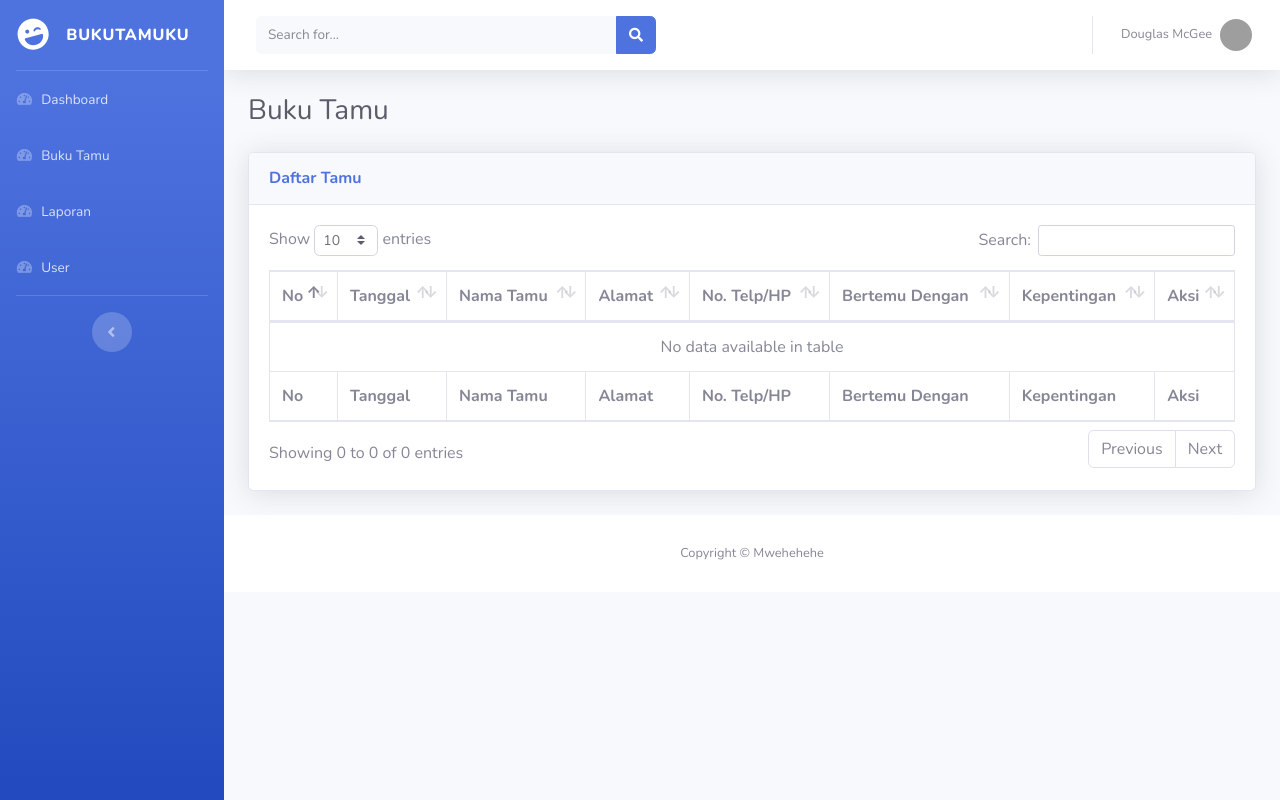
After one commit to Ahmad-Fadhil257/buku-tamu, a PHP site: page /buku-tamu.php in a window 1280 px wide. The commit adds this page. Run offline with PHP 8.4, Linux system fonts and the light colour scheme; data that the repository does not hold is empty; grey boxes are pictures that could not be loaded.

Commit message:
menambahkan halaman buku tamu dan fitur menampilkan data tamu

```diff
--- /dev/null
+++ b/buku-tamu.php
@@ -0,0 +1,89 @@
+<?php
+require_once('function.php');
+include_once('template/header.php');
+?>
+
+<?php
+include_once('template/header.php')
+?>
+
+<!-- Custom styles for this page -->
+<link href="assets/vendor/datatables/dataTables.bootstrap4.min.css" rel="stylesheet">
+
+
+<!-- Begin Page Content -->
+<div class="container-fluid">
+  <!-- Page Heading -->
+  <h1 class="h3 mb-4 text-gray-800">Buku Tamu</h1>
+  <!-- DataTales Example -->
+  <div class="card shadow mb-4">
+    <div class="card-header py-3">
+     <h6 class="m-0 font-weight-bold text-primary">Daftar Tamu</h6>
+    </div>
+    <div class="card-body">
+      <div class="table-responsive">
+        <table class="table table-bordered" id="dataTable" width="100%" cellspacing="0">
+          <thead>
+            <tr>
+              <th>No</th>
+              <th>Tanggal</th>
+              <th>Nama Tamu</th>
+              <th>Alamat</th>
+              <th>No. Telp/HP</th>
+              <th>Bertemu Dengan</th>
+              <th>Kepentingan</th>
+              <th>Aksi</th>
+
+            </tr>
+          </thead>
+          <tfoot>
+            <tr>
+              <th>No</th>
+              <th>Tanggal</th>
+              <th>Nama Tamu</th>
+              <th>Alamat</th>
+              <th>No. Telp/HP</th>
+              <th>Bertemu Dengan</th>
+              <th>Kepentingan</th>
+              <th>Aksi</th>
+            </tr>
+          </tfoot>
+          <tbody>
+            <?php
+            // penomoran auto-increment
+            $no = 1;
+
+            // Query untuk memanggil semua data dari tabel buku_tamu
+            $buku_tamu = query("SELECT * FROM buku_tamu");
+
+            foreach ($buku_tamu as $tamu) : ?>
+              <tr>
+                <td><?= $no++; ?></td>
+                <td><?= $tamu['tanggal'] ?></td>
+                <td><?= $tamu['nama_tamu'] ?></td>
+                <td><?= $tamu['alamat'] ?></td>
+                <td><?= $tamu['no_hp'] ?></td>
+                <td><?= $tamu['bertemu'] ?></td>
+                <td><?= $tamu['kepentingan'] ?></td>
+                <td>
+                  <button class="btn btn-success" type="button">Ubah</button>
+                  <button class="btn btn-danger" type="button">Hapus</button>
+                </td>
+              </tr>
+            <?php endforeach; ?>
+          </tbody>
+
+        </table>
+      </div>
+    </div>
+  </div>
+</div>
+
+
+<!-- /.container-fluid -->
+
+
+
+<?php
+include_once('template/footer.php')
+?>
--- /dev/null
+++ b/function.php
@@ -0,0 +1,15 @@
+<?php
+// panggil file koneksi.php
+require_once('koneksi.php');
+
+// membuat query ke DB
+function query($query) {
+    global $koneksi;
+    $result = mysqli_query($koneksi, $query);
+    $rows = [];
+    while ($row = mysqli_fetch_assoc($result)) {
+        $rows[] = $row;
+    }
+    return $rows;
+}
+?>
--- /dev/null
+++ b/koneksi.php
@@ -0,0 +1,8 @@
+<?php
+define('HOST_NAME', 'localhost');
+define('USER_NAME', 'root');
+define('PASSWORD', '');
+define('DB_NAME', 'app_bukutamu');
+
+$koneksi = mysqli_connect(HOST_NAME, USER_NAME, PASSWORD, DB_NAME);
+?>
--- a/template/footer.php
+++ b/template/footer.php
@@ -49,6 +49,13 @@
     <!-- Custom scripts for all pages-->
     <script src="assets/js/sb-admin-2.min.js"></script>
 
+    <!-- Page level plugins -->
+<script src="assets/vendor/datatables/jquery.dataTables.min.js"></script>
+<script src="assets/vendor/datatables/dataTables.bootstrap4.min.js"></script>
+
+<!-- Page level custom scripts -->
+<script src="assets/js/demo/datatables-demo.js"></script>
+
 </body>
 
 </html>
```
